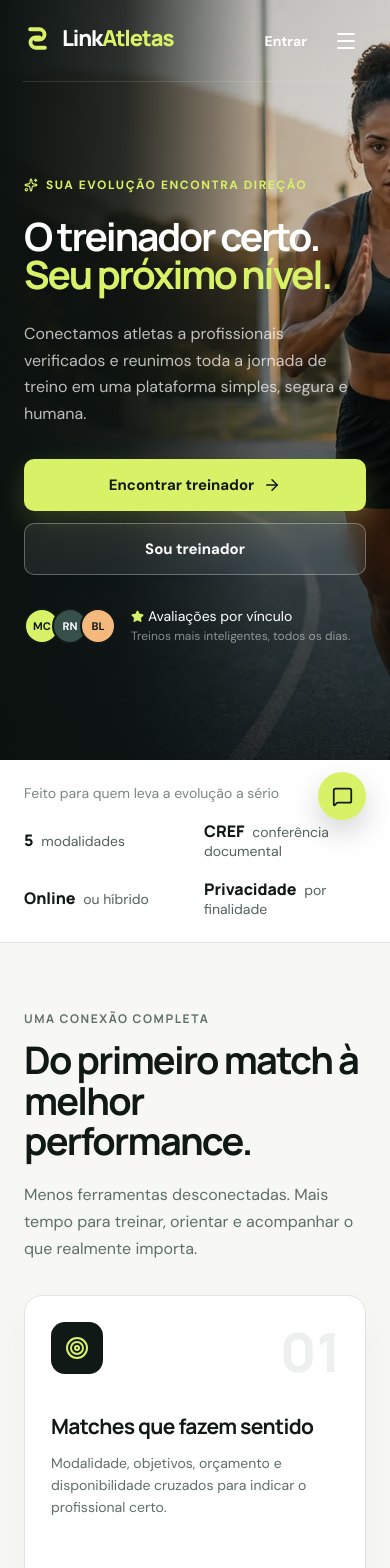
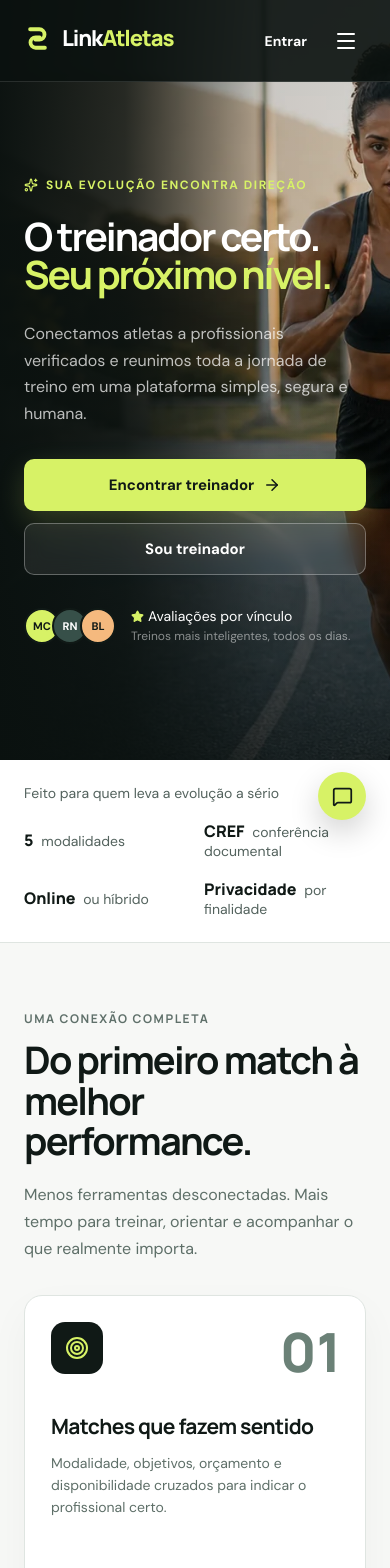
Before and after one commit to DaviSouza78/LinkAtletas, a React (Vite) app: page / in a window 390 px wide. Shown: the top 1568 px of the page. Built offline with nearby package versions, Linux system fonts and the light colour scheme; no server answers.

Commit message:
melhora o contraste da pagina inicial e registra a verificacao de acessibilidade

```diff
--- a/src/styles.css
+++ b/src/styles.css
@@ -2036,7 +2036,12 @@ h1, h2, h3, h4, h5, .brand { font-family: 'Manrope', sans-serif; }
 .toast button { border: 0; background: transparent; color: rgba(255,255,255,.6); cursor: pointer; }
 
 /* Responsive adjustments */
+.landing .proof-strip span { color: #53625d; }
+.landing .benefit-card__number { color: #6b8177; }
+.landing .steps li > b { color: #48645a; }
+.landing .mini-stats i { color: #33735e; }
 @media (max-width: 900px) {
+  .landing .public-header { width: 100%; padding-inline: 22px; background: rgba(10, 17, 15, .9); }
   .landing .public-header nav { display: none; }
   .landing .public-header nav.open { display: grid; position: absolute; top: 82px; left: 0; right: 0; margin: 0; padding: 18px; gap: 0; background: var(--ink); border: 1px solid var(--line); border-radius: 12px; }
   .landing .public-header nav a { display: flex; align-items: center; min-height: 44px; }
```
Also changed, not shown: 5 other files (tests, documents, lock files or other folders).
